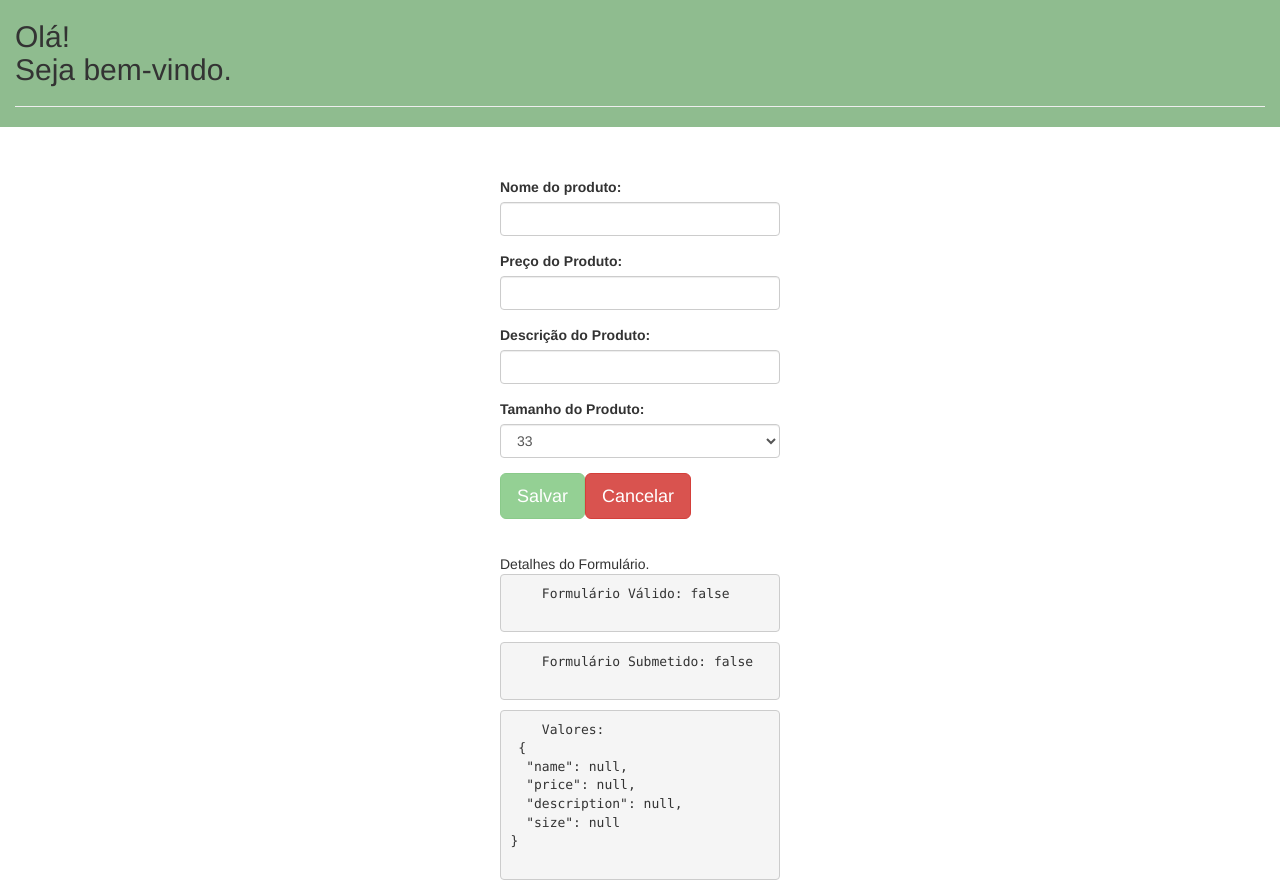
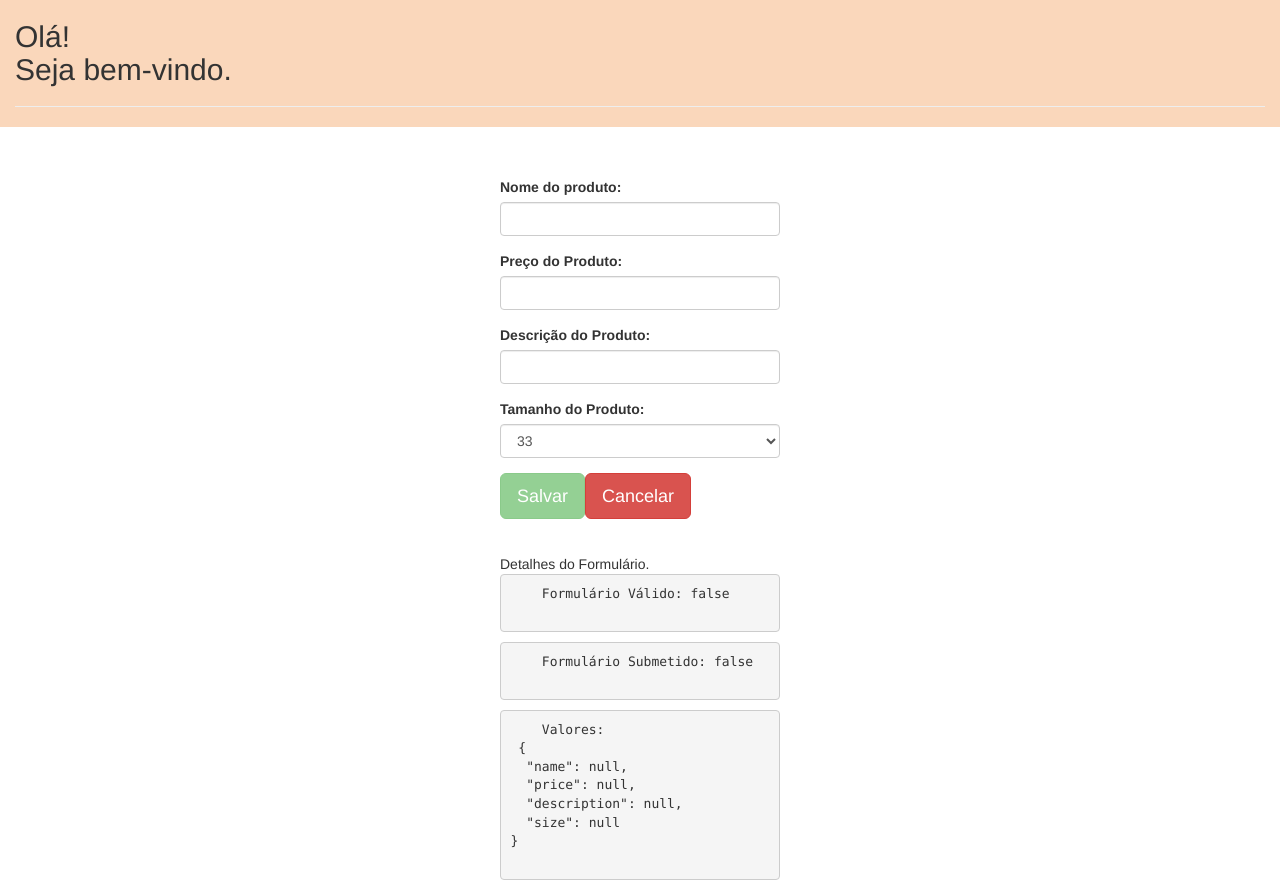
Before and after one commit to vanessasteffen/projetoangular1, an Angular app: page / in a window 1280 px wide. Built offline with nearby package versions, Linux system fonts and the light colour scheme.

Commit message:
24/06/2022

```diff
--- a/src/app/app.component.css
+++ b/src/app/app.component.css
@@ -1,5 +1,5 @@
 #header {
-  background-color: darkseagreen;
+  background-color: #fad7bb;
   width: 100%;
 }
 
--- a/src/app/app.component.html
+++ b/src/app/app.component.html
@@ -75,10 +75,10 @@
 
 
     <div class="form-group">
-      <p id="button1">
+      <div id="button1">
         <button type="submit" class=" btn btn-success btn-lg" [disabled]="!formulario.valid">Salvar</button>
-        <button type="cancel" class="btn btn-danger btn-lg " (click)="resetar()">Cancelar</button>
-      </p>
+        <button class="btn btn-danger btn-lg " (click)="resetar()">Cancelar</button>
+      </div>
     </div>
   </form>
 
--- a/src/app/app.component.ts
+++ b/src/app/app.component.ts
@@ -24,6 +24,7 @@ export class AppComponent {
   private form: any;
   sizes: Tamanhos[]|any;
   size: any;
+  private formulario: any;
 
   constructor(
     private http: HttpClient,
@@ -47,7 +48,6 @@ export class AppComponent {
           formulario.form.reset();
         },
         (error: any) => alert('erro'));
-
   }
 
   resetar() {
```
